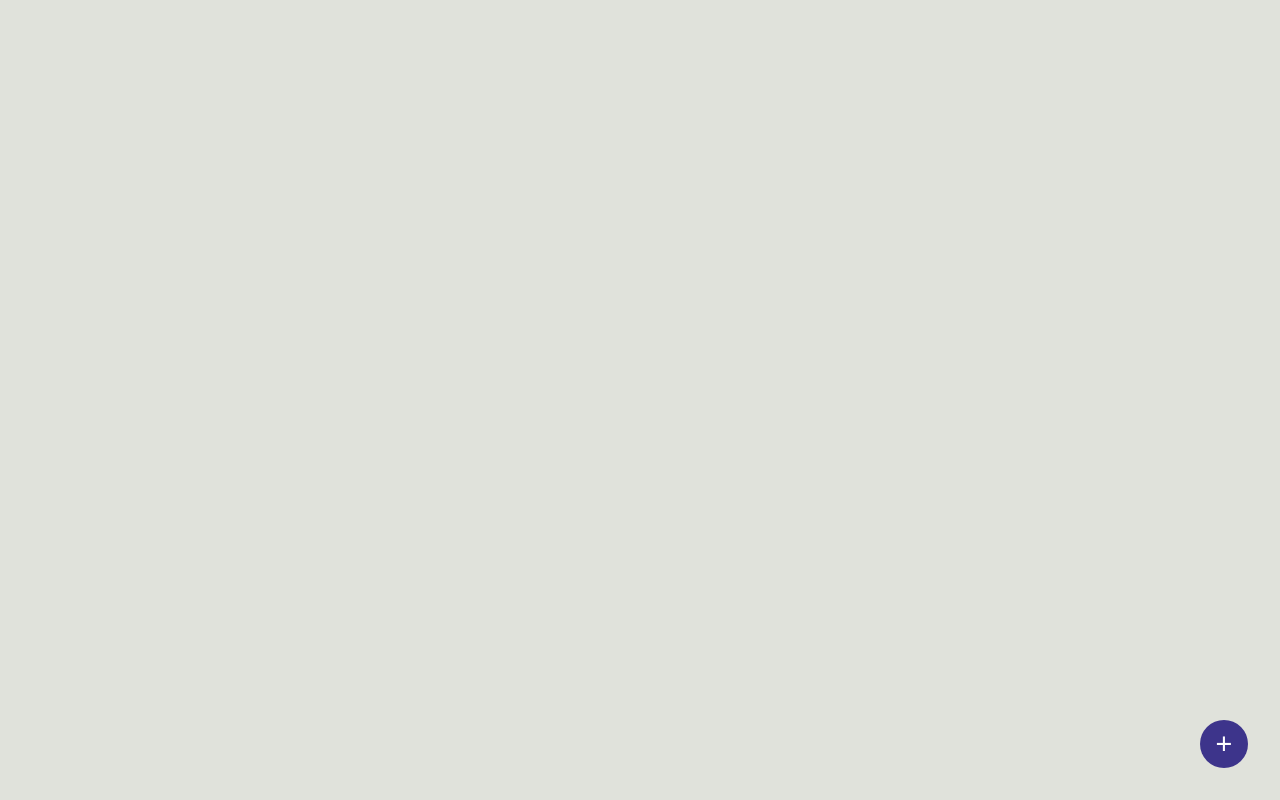
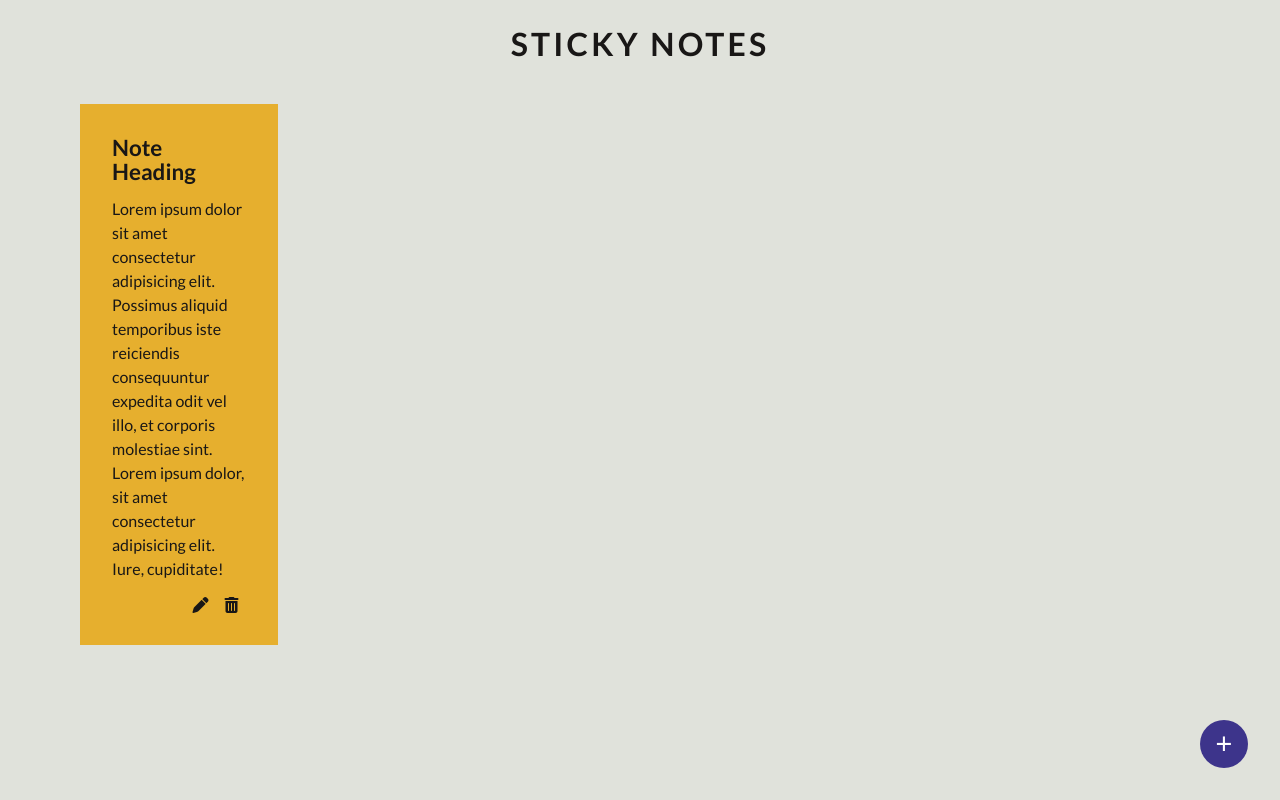
Before and after one commit to lukisrac/Sticky-Notes-App, a website: page index.html in a window 1280 px wide. Drawn offline with Linux system fonts and the light colour scheme.

Commit message:
Created styles for notes

```diff
--- a/index.html
+++ b/index.html
@@ -13,12 +13,32 @@
 
 <body>
 
-    <button class="add">+</button>
+    <header class="header">Sticky Notes</header>
 
-    <header class="header">
+    <main>
+        <div class="container">
+            <div class="notes__wrapper">
+                <div class="note">
+                    <div class="note__inner">
+                        <h3 class="note__title">Note Heading</h3>
+                        <p class="note__text">Lorem ipsum dolor sit amet consectetur adipisicing
+                            elit. Possimus aliquid
+                            temporibus iste reiciendis consequuntur expedita odit vel illo, et corporis molestiae sint.
+                            Lorem ipsum dolor, sit amet consectetur adipisicing elit. Iure, cupiditate!
+                        </p>
+                        <div class="note__footer">
+                            <i class="icon fas fa-pen"></i>
+                            <i class="icon fas fa-trash-alt"></i>
+                        </div>
+                    </div>
+                </div>
+            </div>
+        </div>
+    </main>
 
-    </header>
+    <button class="add" title="Add new note">+</button>
 
+    <script src="https://kit.fontawesome.com/adac62cc78.js"></script>
 </body>
 
 </html>
--- a/styles/sass/main.scss
+++ b/styles/sass/main.scss
@@ -1,7 +1,7 @@
 // VARIABLES
 $bg-color: #e0e2db;
 $font-color: #191716;
-$card-bg: #e6af2e;
+$note-bg: #e6af2e;
 $button-bg: #3d348b;
 
 // BASE STYLES
@@ -11,6 +11,8 @@ $button-bg: #3d348b;
   margin: 0;
   padding: 0;
   box-sizing: border-box;
+  outline: none;
+  text-decoration: none;
 }
 body {
   font-family: 'Lato', sans-serif;
@@ -41,3 +43,45 @@ body {
     transform: translateZ(0) scale(1.1);
   }
 }
+.header {
+  width: 100%;
+  padding: 2rem 0;
+  text-align: center;
+  text-transform: uppercase;
+  font-size: 2rem;
+  font-weight: bold;
+  letter-spacing: 0.2rem;
+}
+.container {
+  max-width: 90%;
+  margin: 0 auto;
+}
+.notes__wrapper {
+  display: flex;
+  flex-flow: row wrap;
+
+  .note {
+    flex-basis: 20%;
+    padding: 1rem;
+
+    &__inner {
+      background: $note-bg;
+      min-height: 18rem;
+      padding: 2rem;
+    }
+    &__title {
+      font-size: 1.4rem;
+      margin-bottom: 0.8rem;
+    }
+    &__footer {
+      margin: 1rem 0 0;
+      display: flex;
+      justify-content: flex-end;
+
+      .icon {
+        margin: 0 0.5rem;
+        cursor: pointer;
+      }
+    }
+  }
+}
```
Also changed, not shown: styles/css/styles.css.
